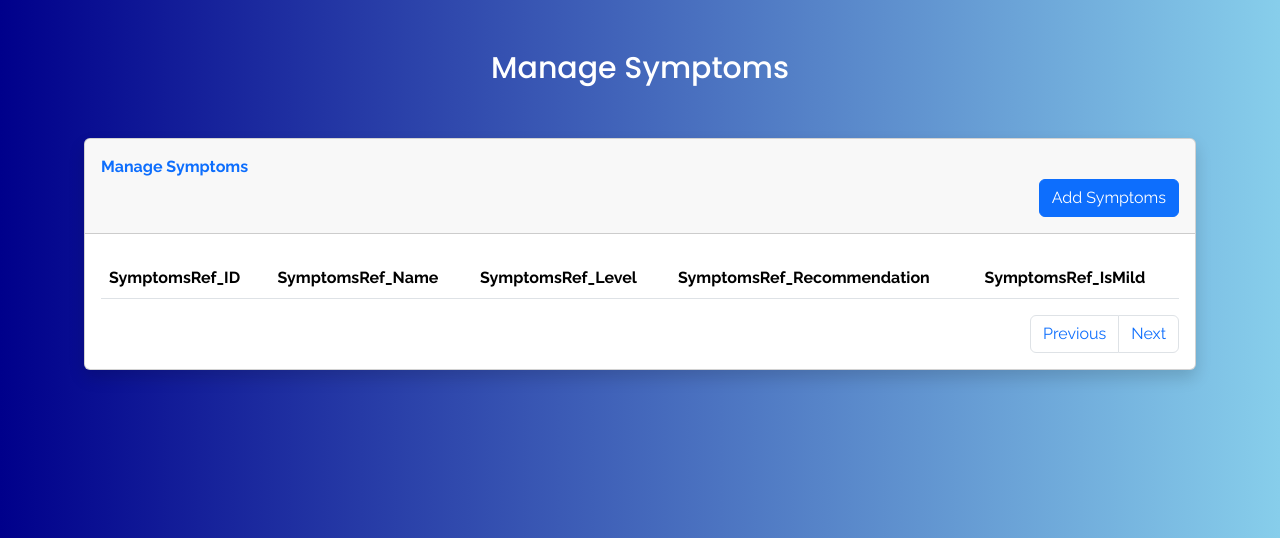
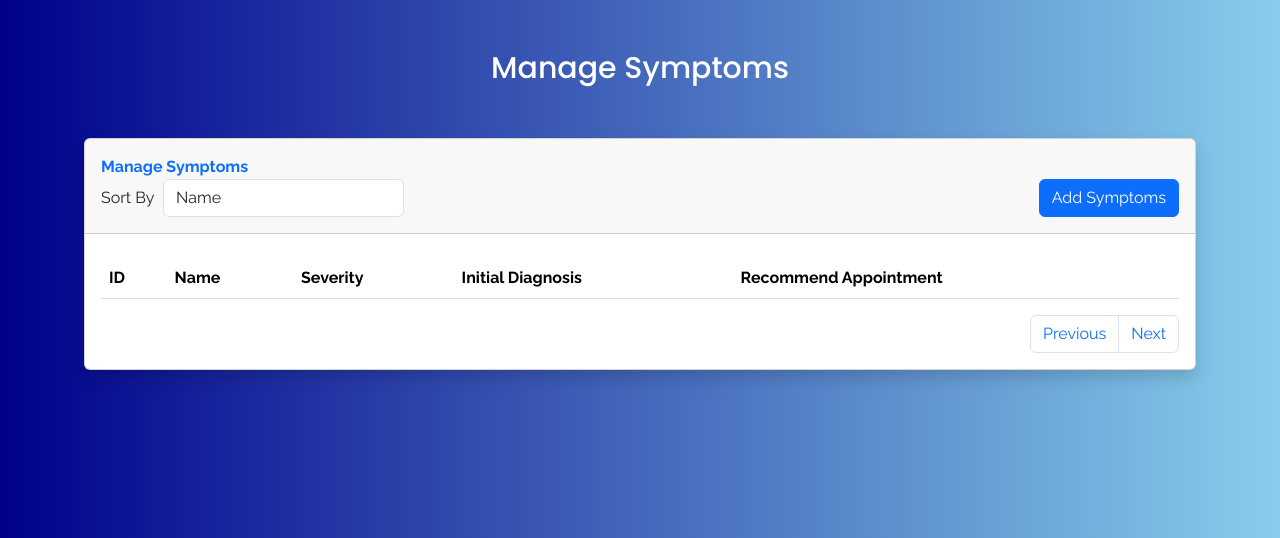
Before and after one commit to greenshe11/ClinicAppointmentv2, a Flask app: template templates/staff/staffsymptoms.html in a window 1280 px wide. Shown: the part 73-611 px from the top of the page. Run offline with Flask 2, Linux system fonts and the light colour scheme; the template is opened without the code that fills it, so the values that code supplies are empty; some libraries are stand-ins or nearby versions.

Commit message:
ui enhanced + bug fixes
staff-symptoms

```diff
--- a/templates/staff/staffsymptoms.html
+++ b/templates/staff/staffsymptoms.html
@@ -33,6 +33,15 @@
 
     <!-- Main CSS File -->
     <link rel="stylesheet" href="{{ url_for('static',filename='assets/css/main.css')}}">
+    <style>
+        table tr.symptom-mild-type td { /* Target table cells within mild rows */
+            background-color: rgb(216, 243, 216);
+        }
+
+        table tr.symptom-severe-type td { /* Target table cells within severe rows */
+            background-color: rgb(235, 201, 201);
+        }
+    </style>
 </head>
 
 <body >
@@ -106,7 +115,18 @@
         <div class="card shadow">
             <div class="card-header py-3">
                 <p class="text-primary m-0 fw-bold">Manage Symptoms</p>
-                <button  class="btn btn-primary float-end" data-bs-toggle="modal" data-bs-target="#addSymptomsModal">Add Symptoms</button>
+                <div style="width: 100%; justify-content: space-between; display: flex;">
+                    <div style="display:flex; flex-direction:row; align-items:center;">
+                        <span style="width: 80px;">Sort By</span>
+                        <select class="form-control" id="manage-symptoms-sortby" required>
+                            <option value="SymptomsRef_Name">Name</option>
+                            <option value="SymptomsRef_IsMild">Recommend Appointment</option>
+                            <option value="?">Last Created</option>
+                        </select>
+                    </div>
+                    <button  class="btn btn-primary" data-bs-toggle="modal" data-bs-target="#addSymptomsModal">Add Symptoms</button>
+                </div>
+
             </div>
 
             <!-- Modal for Adding Symptoms -->
@@ -120,19 +140,19 @@
         <div class="modal-body">
           <form id="addSymptomsForm">
             <div class="mb-3">
-              <label for="SymptomsRef_Name" class="form-label">Symptoms Name</label>
-              <input type="text" class="form-control" id="SymptomsRef_Name" required>
+              <label for="SymptomsRef_Name" class="form-label">Symptom Name</label>
+              <input type="text" placeholder="(example: Fever)" class="form-control" id="SymptomsRef_Name" required>
             </div>
             <div class="mb-3">
-              <label for="SymptomsRef_Level" class="form-label">Level</label>
-              <input type="text" class="form-control" id="SymptomsRef_Level" required>
+              <label for="SymptomsRef_Level" class="form-label">Symptom Severity/Level</label>
+              <input type="text" placeholder="(example: 38 C)" class="form-control" id="SymptomsRef_Level" required>
             </div>
             <div class="mb-3">
-              <label for="SymptomsRef_Recommendation" class="form-label">Recommendation</label>
-              <textarea class="form-control" id="SymptomsRef_Recommendation" required></textarea>
+              <label for="SymptomsRef_Recommendation" class="form-label">Initial Diagnosis</label>
+              <textarea class="form-control" placeholder="(example: Recommendation)" id="SymptomsRef_Recommendation" required></textarea>
             </div>
             <div class="mb-3">
-              <label for="SymptomsRef_IsMild" class="form-label">Is Mild</label>
+              <label for="SymptomsRef_IsMild" class="form-label">Recommend Appointment</label>
               <select class="form-control" id="SymptomsRef_IsMild" required>
                 <option value="1">Yes</option>
                 <option value="0">No</option>
@@ -164,13 +184,12 @@
                     <table class="table my-0" id="dataTable" >
                         <thead>
                             <tr>
-                                <th>SymptomsRef_ID</th>
-                                <th>SymptomsRef_Name</th>
-
+                                <th>ID</th>
+                                <th>Name</th>
                                 <!---<th>Last Name</th><th>First Name</th>-->
-                                <th>SymptomsRef_Level</th>
-                                <th>SymptomsRef_Recommendation</th>
-                                <th>SymptomsRef_IsMild</sth>
+                                <th>Severity</th>
+                                <th>Initial Diagnosis</th>
+                                <th>Recommend Appointment</sth>
 
                             </tr>
                         </thead>
@@ -253,18 +272,45 @@
     import { InfoModal, showModal } from "/static/components/infoModal/script.js";
     import { getDaysUntilAppointment } from "/static/pageScripts/calendar.js"
 
+    const pageSize = 50;  // Change this to the number of items per page
+    let currentPage = 1;
 
-    async function getSymptomsRef() {
+    function sortSymptomData(symptomData, key = "SymptomRef_Name") {
+        if (!symptomData || symptomData.length === 0) {
+          return [];
+        }
+
+        return symptomData.sort((a, b) => {
+          const valueA = a.hasOwnProperty(key) ? String(a[key]).toLowerCase() : "";
+          const valueB = b.hasOwnProperty(key) ? String(b[key]).toLowerCase() : "";
+
+          if (valueA < valueB) {
+            return -1;
+          }
+          if (valueA > valueB) {
+            return 1;
+          }
+          return 0;
+        });
+    }
+
+    async function getSymptomsRef(sortBy) {
             try {
                 const response = await fetch("/api/symptomsref");
                 if (!response.ok) {
                     throw new Error("Network response was not ok");
                 }
 
-                const data = await response.json();
-                const pageSize = 50;  // Change this to the number of items per page
+                let data = await response.json();
+                //const pageSize = 50;  // removed. transferred to global scope
                 const totalPages = Math.ceil(data.length / pageSize);
-                let currentPage = 1;
+                //let currentPage = 1; // removed. transfered to global scope for accessability
+
+                // sort data
+                const sortByRefValue = document.getElementById("manage-symptoms-sortby").value
+                if (sortByRefValue != "?"){
+                    data = sortSymptomData(data, sortByRefValue)
+                }
 
                 // Function to display the current page
                 function displayPage(page) {
@@ -277,12 +323,17 @@
                     for (let i = startIndex; i < endIndex; i++) {
                         const item = data[i];
                         const row = document.createElement("tr");
+                        if (item.SymptomsRef_IsMild){
+                            row.classList.add("symptom-mild-type")
+                        }else{
+                            row.classList.add("symptom-severe-type")
+                        }
                         row.innerHTML = `
                             <td>${item.SymptomsRef_ID}</td>
                             <td>${item.SymptomsRef_Name}</td>
                             <td>${item.SymptomsRef_Level}</td>
                             <td>${item.SymptomsRef_Recommendation}</td>
-                            <td>${item.SymptomsRef_IsMild}</td>
+                            <td>${item.SymptomsRef_IsMild?"No":"Yes"}</td>
                         `;
                         tbody.appendChild(row);
                     }
@@ -341,11 +392,12 @@
             }
         }
 
-     getSymptomsRef();
-
-
+    document.getElementById('manage-symptoms-sortby').addEventListener('change', ()=>{
+        getSymptomsRef()
+        currentPage = 1 // reset page number
+    })
          // Add event listener for the form submission
-        document.getElementById('addSymptomsForm').addEventListener('submit', function(e) {
+    document.getElementById('addSymptomsForm').addEventListener('submit', async function(e) {
         e.preventDefault(); // Prevent the default form submission
 
         // Get the form field values
@@ -365,35 +417,49 @@
 
         console.log (symptomsData);
         // Send the data to your backend using fetch or an AJAX request
-        fetch('/api/symptomsref', {
+        try{
+            const response = await fetch('/api/symptomsref', {
                 method: 'POST',
                 headers: {
                     'Content-Type': 'application/json'
                 },
                 body: JSON.stringify(symptomsData)
             })
-        .then(response => response.json())
-        .then(data => {
-            console.log (data);
-            // Handle the response from the backend
-            if (data.success) {
-                alert('Symptoms added successfully!');
-                // Close the modal after success
+
+            const responseJson = await response.json()
+            alert("Symptom added successfully!")
             $('#addSymptomsModal').modal('hide');
-                // Optionally, you can reload the table or update the data on the frontend here
-            } else {
-                // alert('Failed to add symptoms.');
-                location.reload();
-            }
-        })
-        .catch(error => {
+            getSymptomsRef()
+        }catch(error){
             console.error('Error:', error);
             alert('An error occurred while adding symptoms.');
-        });
+        }
+
     });
 
+    // show pending count notif
+    async function getPendingCount(){
+        const appointments = await getAppointmentsFilter({}); // Fetch all appointments (no filter)
 
+        let count = 0;
+        for (let index in appointments){
+            const a = appointments[index]
+            const targetDateTime =  new Date(a.Appointment_Year, a.Appointment_Month - 1, a.Appointment_Day, a.Appointment_Time);
+            const currentDateTime = new Date();
 
+            if ((appointments[index].Appointment_Confirmed == 0)&&
+            (currentDateTime - targetDateTime)<0){
+                count+=1
+            }
+        }
+        if (count>0){
+            document.getElementById("pending-count").innerHTML = count
+            document.getElementById("pending-count-container").style.display = "block"
+       }
+    }
+
+    getSymptomsRef();
+    getPendingCount();
 
 </script>
 
```
Lines whose indentation alone changed are shown as unchanged.
